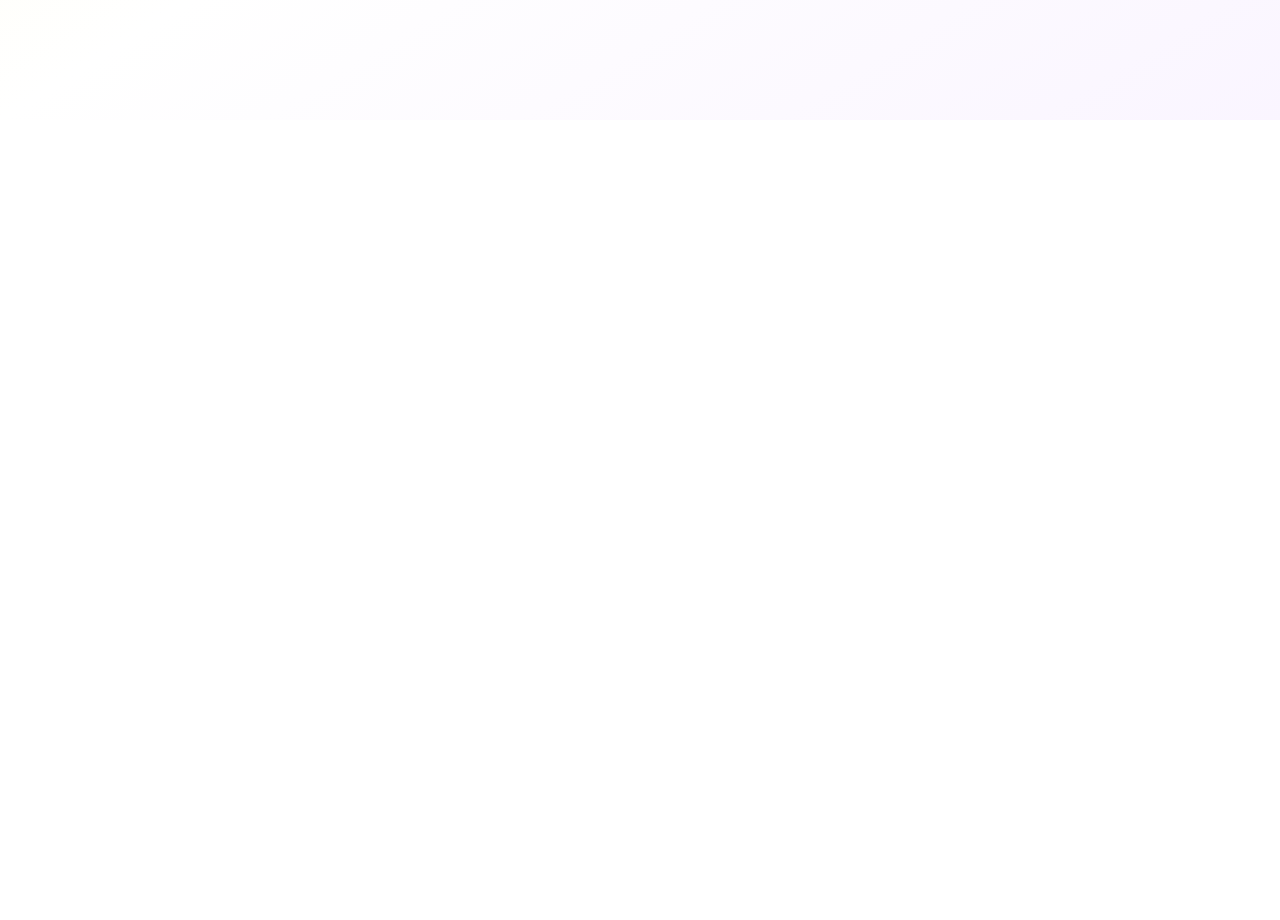
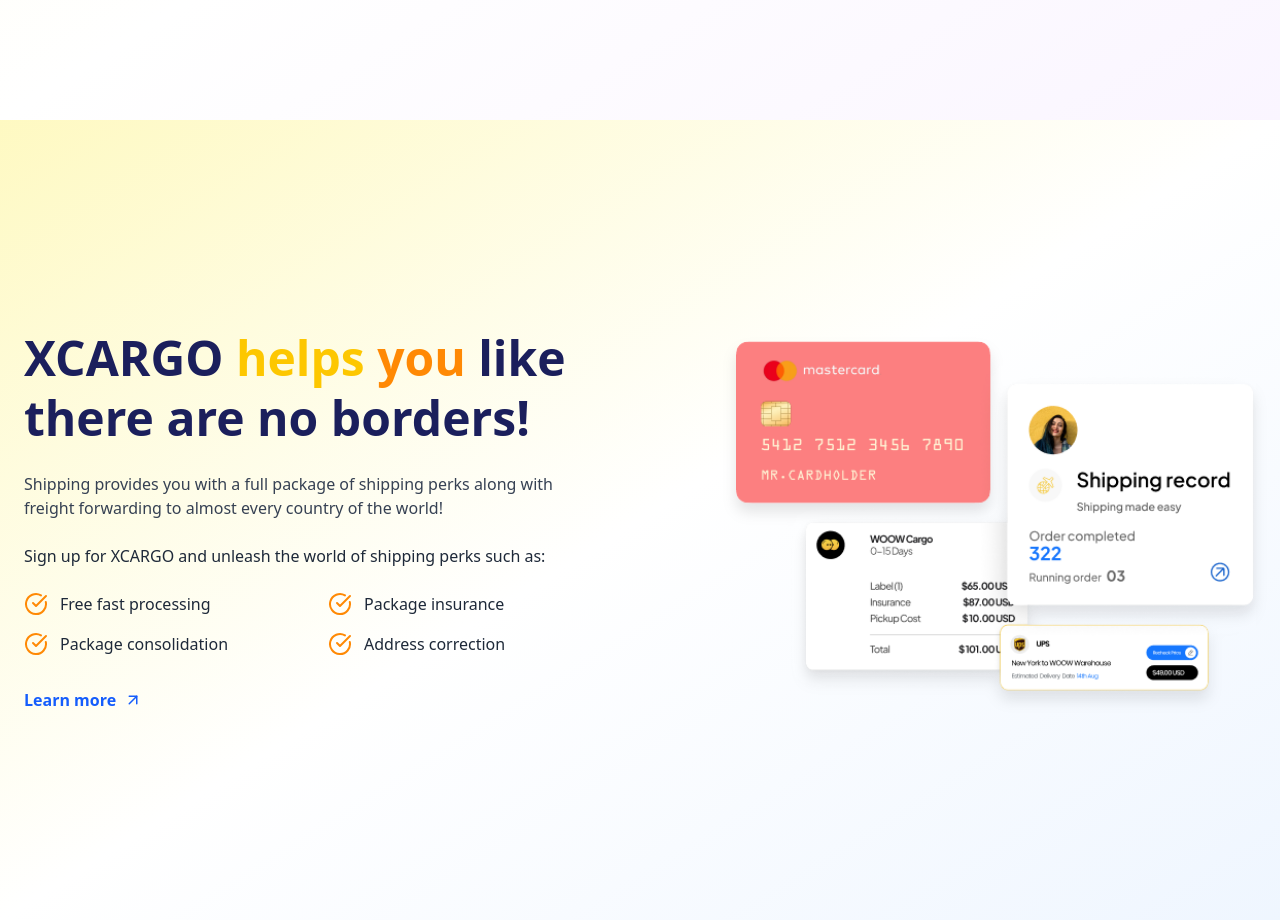
Before and after one commit to RizbiAhmmad/Courier-Client, a React (Vite) app: page / in a window 1280 px wide. Shown: the part 680-1600 px from the top of the page. Before the commit the page ends 800 px from the top, so only its background shows below. Built offline with nearby package versions, Linux system fonts and the light colour scheme; no server answers.

Commit message:
Adding ShippingHero page

```diff
--- a/package.json
+++ b/package.json
@@ -14,6 +14,7 @@
     "@tanstack/react-query": "^5.90.20",
     "axios": "^1.13.2",
     "firebase": "^12.8.0",
+    "lucide-react": "^0.563.0",
     "react": "^19.2.0",
     "react-dom": "^19.2.0",
     "react-hook-form": "^7.71.1",
--- a/src/Pages/Home/Home.jsx
+++ b/src/Pages/Home/Home.jsx
@@ -1,10 +1,12 @@
 import React from 'react';
 import Banner from './Banner';
+import ShippingHero from './ShippingHero';
 
 const Home = () => {
     return (
         <div>
             <Banner/>
+            <ShippingHero></ShippingHero>
         </div>
     );
 };
--- /dev/null
+++ b/src/Pages/Home/ShippingHero.jsx
@@ -0,0 +1,51 @@
+import { CheckCircle, ArrowUpRight } from "lucide-react";
+import shippingcard from "../../assets/credit_card.png"
+
+export default function ShippingHero() {
+  return (
+    <div className="min-h-screen bg-linear-to-br from-yellow-100 via-white to-blue-50 flex items-center px-6">
+      <div className="max-w-7xl mx-auto w-full grid grid-cols-1 md:grid-cols-2 gap-12 items-center">
+        {/* Left Content */}
+        <div>
+          <h1 className="text-4xl md:text-5xl font-extrabold leading-tight text-[#1B1F5C]">
+            XCARGO <span className="text-yellow-400">helps</span>{" "}
+            <span className="text-orange-400">you</span> like there are no borders!
+          </h1>
+
+          <p className="mt-6 text-gray-700 max-w-xl">
+            Shipping provides you with a full package of shipping perks along
+            with freight forwarding to almost every country of the world!
+          </p>
+
+          <p className="mt-6 font-medium text-gray-800">
+            Sign up for XCARGO and unleash the world of shipping perks such as:
+          </p>
+
+          <div className="grid grid-cols-1 sm:grid-cols-2 gap-4 mt-6">
+            {["Free fast processing", "Package insurance", "Package consolidation", "Address correction"].map(
+              (item) => (
+                <div key={item} className="flex items-center gap-3">
+                  <CheckCircle className="text-orange-400" />
+                  <span className="text-gray-800">{item}</span>
+                </div>
+              )
+            )}
+          </div>
+
+          <button className="mt-8 inline-flex items-center gap-2 text-blue-600 font-semibold hover:underline">
+            Learn more <ArrowUpRight size={18} />
+          </button>
+        </div>
+
+        {/* Right Image */}
+        <div className="flex justify-center md:justify-end">
+          <img
+            src={shippingcard}
+            alt="Shipping illustration"
+            className="max-w-full w-105 md:w-130 drop-shadow-xl"
+          />
+        </div>
+      </div>
+    </div>
+  );
+}
```
Also changed, not shown: src/assets/credit_card.png (added), 1 other file (tests, documents, lock files or other folders).
